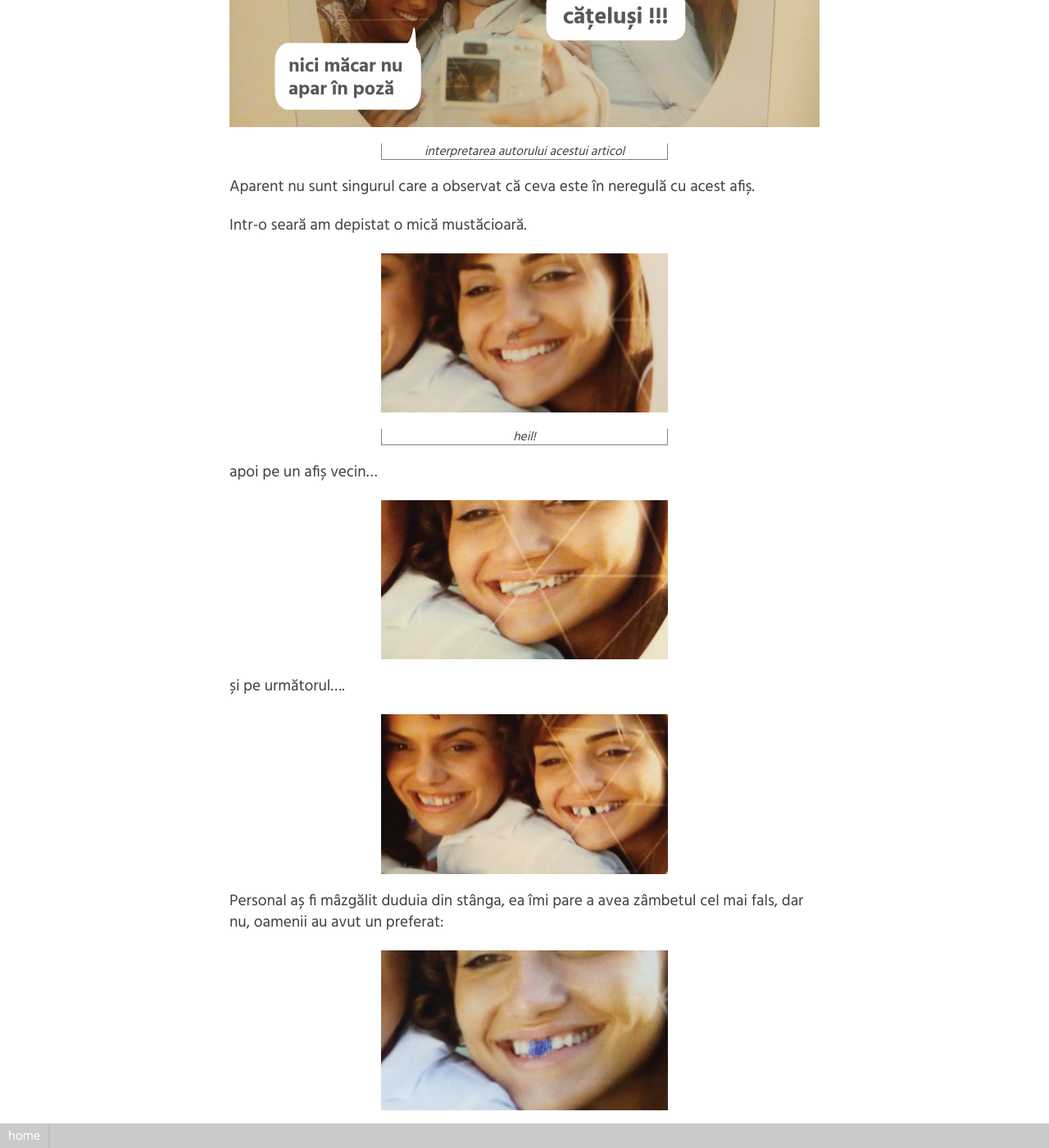
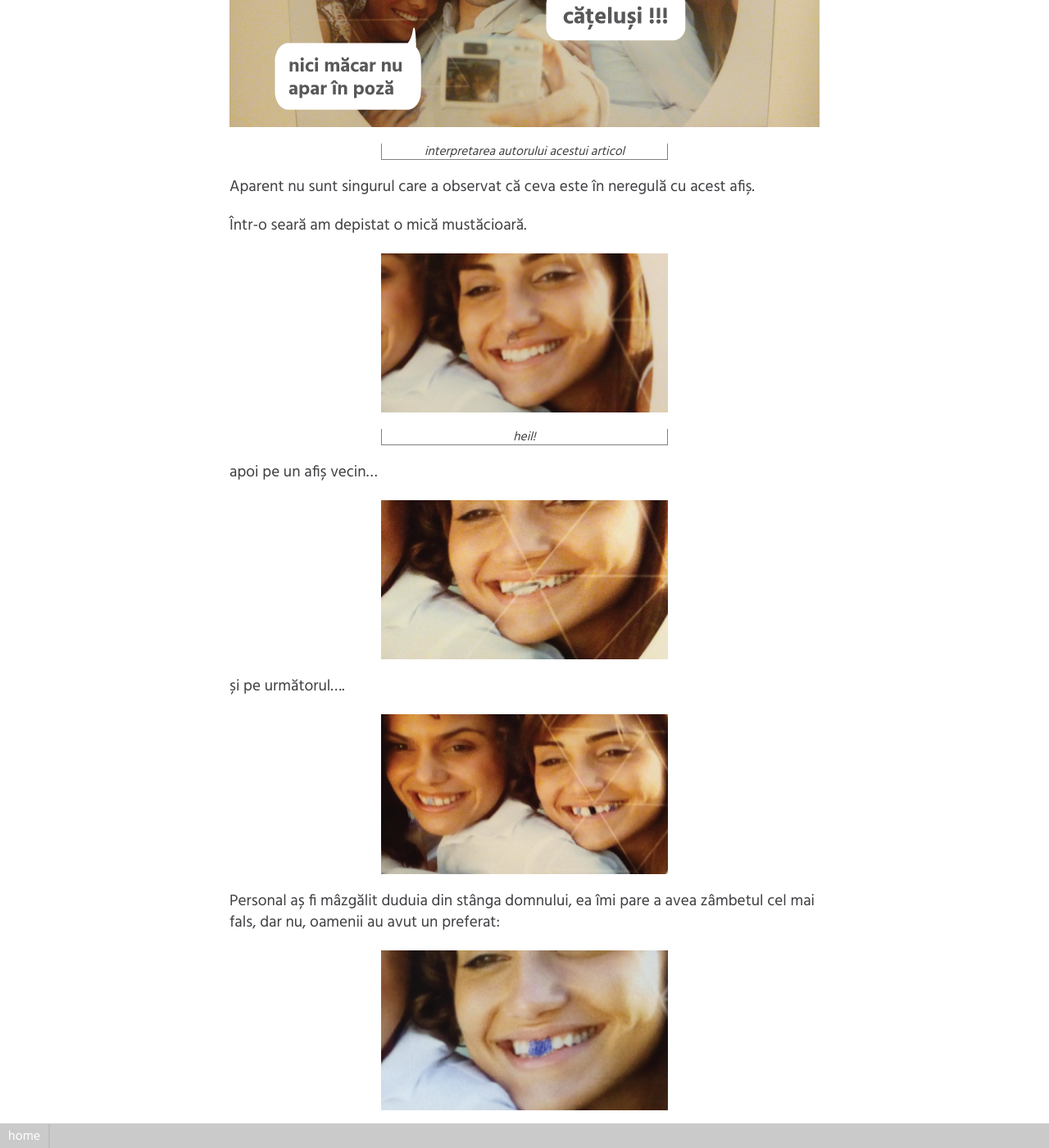
Before and after one commit to mirceaciu/misiuneadoi, a Jekyll site: the page built from _posts/2016-11-13-vrajeala.md, in a window 1280 px wide and 1400 px high, scrolled down 4326 px. Shown: the whole window at 82% size. Built offline with Jekyll 4.4.1, drawn with Linux system fonts in a browser that asks for light colours; comment, search, counter and statistics services are not loaded.

Commit message:
write fix

```diff
--- a/_posts/2016-11-13-vrajeala.md
+++ b/_posts/2016-11-13-vrajeala.md
@@ -72,7 +72,7 @@
 
 Aparent nu sunt singurul care a observat că ceva este în neregulă cu acest afiș.
 
-Intr-o seară am depistat o mică mustăcioară.
+Într-o seară am depistat o mică mustăcioară.
 
 <img class="post-image half-image-post" src="{{ site.baseurl }}/assets/img/post/vrajeala/vraj_6.png" alt="afis mazgalit"/>
 
@@ -87,7 +87,7 @@
 
 <img class="post-image half-image-post" src="{{ site.baseurl }}/assets/img/post/vrajeala/vraj_8.png" alt="afis mazgalit"/>
 
-Personal aș fi mâzgălit duduia din stânga, ea îmi pare a avea zâmbetul cel mai fals, dar nu, oamenii au avut un preferat:
+Personal aș fi mâzgălit duduia din stânga domnului, ea îmi pare a avea zâmbetul cel mai fals, dar nu, oamenii au avut un preferat:
 
 <img class="post-image half-image-post" src="{{ site.baseurl }}/assets/img/post/vrajeala/vraj_9.png" alt="afis mazgalit"/>
 
```
